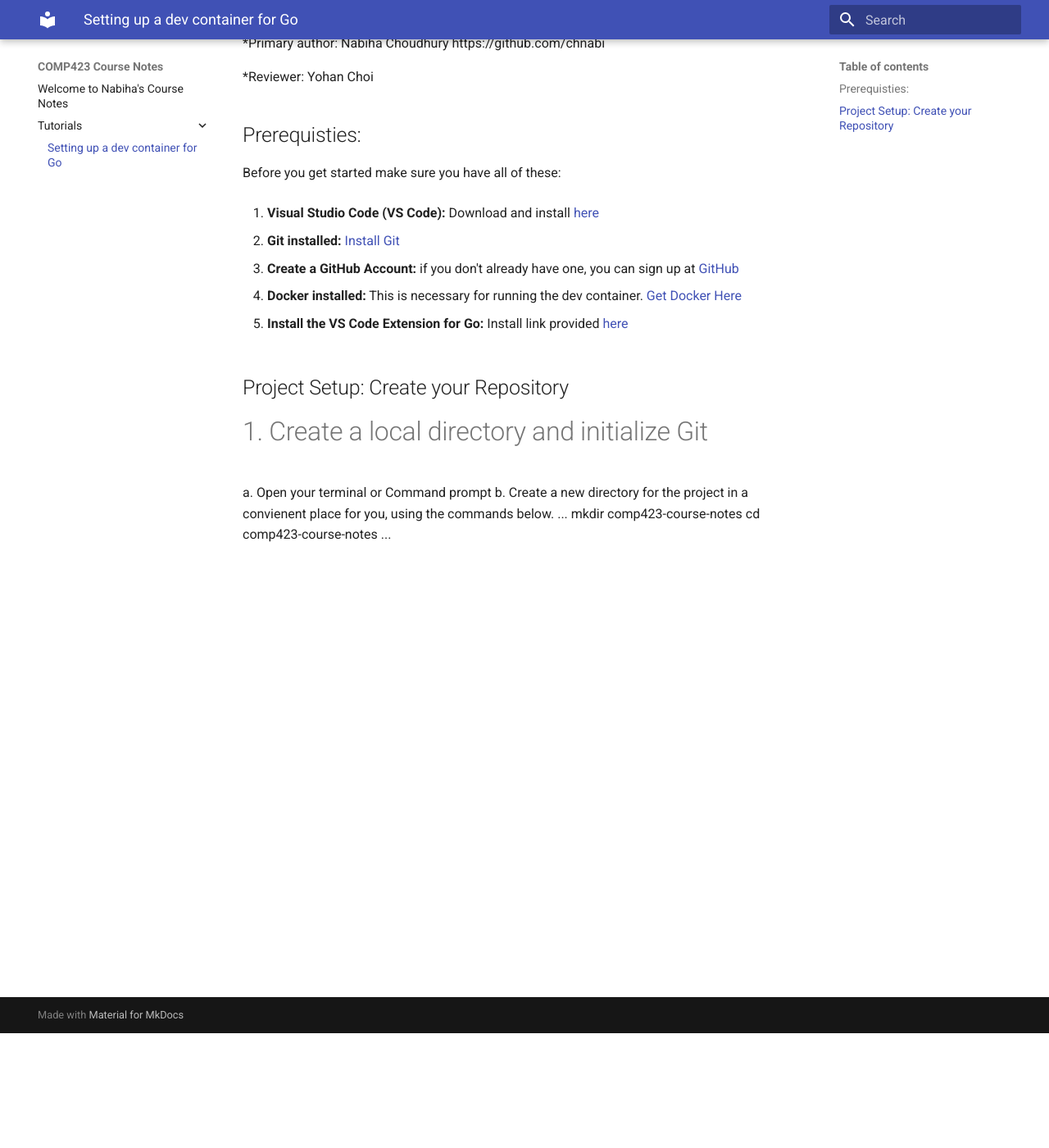
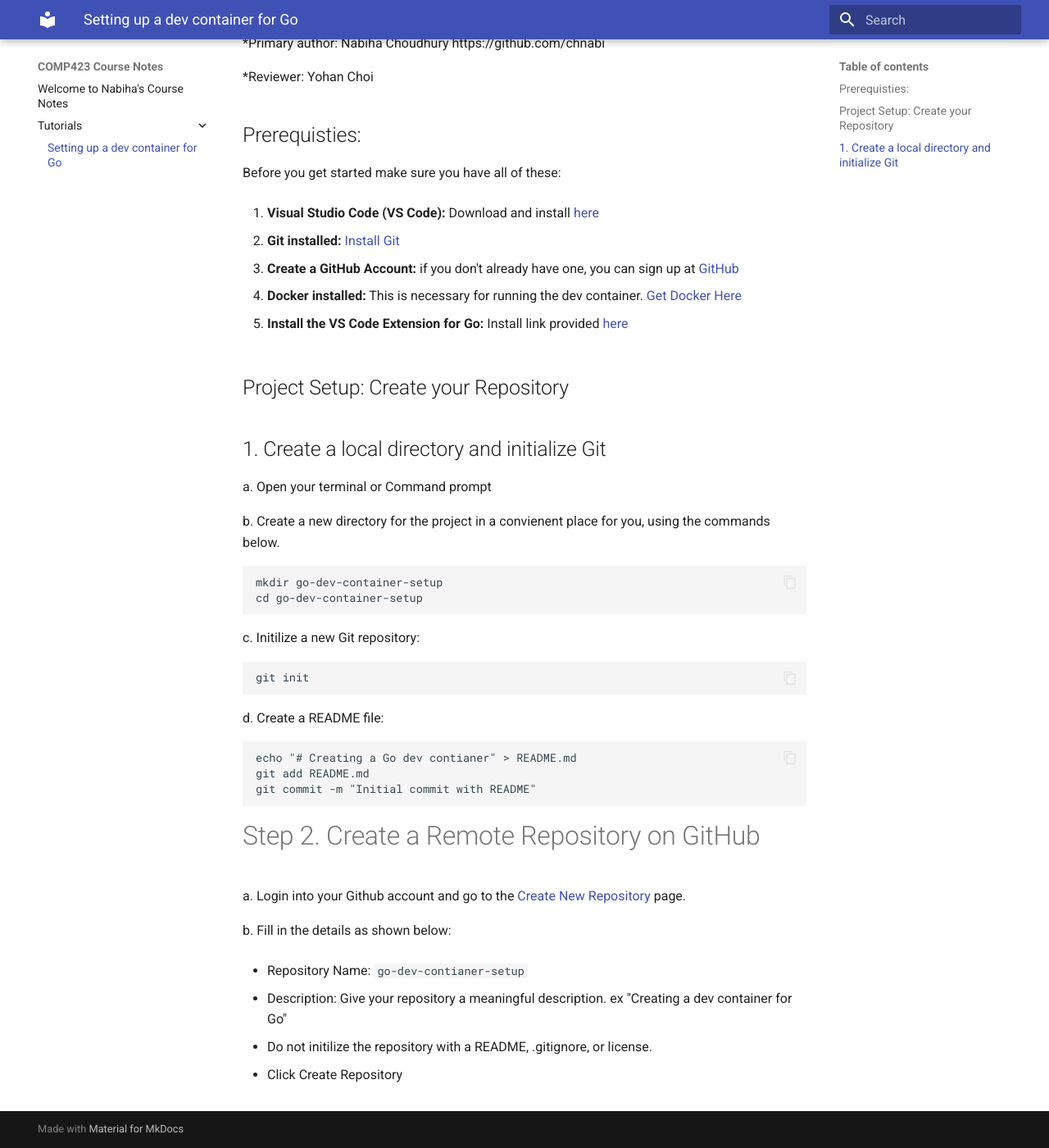
Before and after one commit to chnabi/comp423-course-notes, an MkDocs documentation site: the page built from docs/tutorials/go-setup.md, in a window 1280 px wide and 1400 px high, scrolled down 140 px. Shown: the whole window at 82% size. Built offline with MkDocs 1.6.1 and Material for MkDocs 9.7.7, drawn with Linux system fonts in a browser that asks for light colours.

Commit message:
Added to Project Setup Section

````diff
--- a/docs/tutorials/go-setup.md
+++ b/docs/tutorials/go-setup.md
@@ -17,11 +17,39 @@
 5. **Install the VS Code Extension for Go:** Install link provided [here](https://code.visualstudio.com/docs/languages/go)
 
 ## Project Setup: Create your Repository
-# 1. Create a local directory and initialize Git
+## 1. Create a local directory and initialize Git
 
 a. Open your terminal or Command prompt
+
 b. Create a new directory for the project in a convienent place for you, using the commands below.
-...
-mkdir comp423-course-notes
-cd comp423-course-notes
-...
+
+``` {.cli .copy}
+mkdir go-dev-container-setup
+cd go-dev-container-setup
+```
+c. Initilize a new Git repository:
+
+```{.cli .copy}
+git init
+```
+
+d. Create a README file:
+``` {.cli .copy}
+echo "# Creating a Go dev contianer" > README.md
+git add README.md
+git commit -m "Initial commit with README"
+```
+#Step 2. Create a Remote Repository on GitHub
+
+a. Login into your Github account and go to the [Create New Repository](https://github.com/new) page.
+
+b. Fill in the details as shown below:
+
+* Repository Name: `go-dev-contianer-setup`
+
+* Description: Give your repository a meaningful
+ description. ex "Creating a dev container for Go"
+
+* Do not initilize the repository with a README, .gitignore, or license.
+
+* Click Create Repository
````
